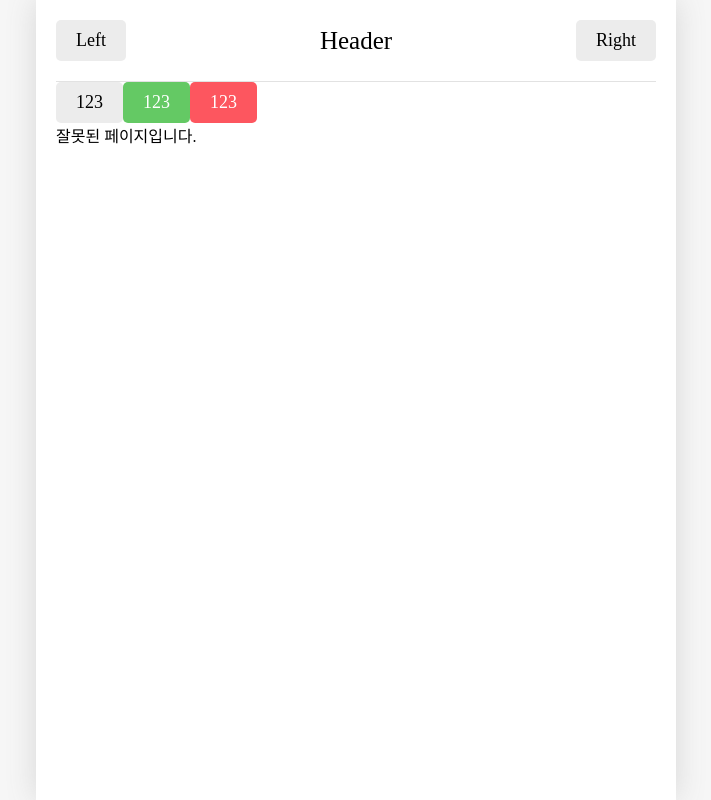
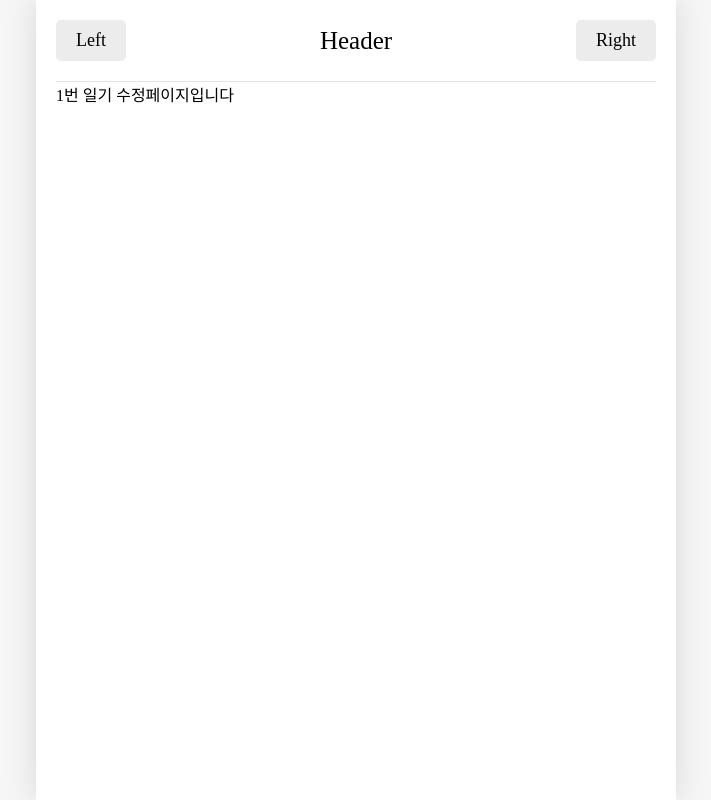
Before and after one commit to clare-u/onebite-react, a React (Vite) app in the folder section12/: page /edit/1 in a window 1280 px wide. Shown: the whole page, without its empty margins (284-995 px from the left). Built offline with nearby package versions, Linux system fonts and the light colour scheme; a web font is replaced by a local one.

Commit message:
12.8) 일기 관리 기능 구현하기 1

```diff
--- a/section12/src/App.jsx
+++ b/section12/src/App.jsx
@@ -1,23 +1,39 @@
 import "./App.css";
-import { Routes, Route, Link, useNavigate } from "react-router-dom";
+import { Routes, Route } from "react-router-dom";
+import { useReducer } from "react";
 import Home from "./pages/Home";
 import Diary from "./pages/Diary";
 import New from "./pages/New";
 import Notfound from "./pages/Notfound";
 import Button from "./components/Button";
 import Header from "./components/Header";
-
-import { getEmotionImage } from "./util/get-emotion-image";
+import Edit from "./pages/Edit";
 
 // 1. "/" : 모든 일기를 조회하는 Home 페이지
 // 2. "/new" : 새로운 일기를 작성하는 New 페이지
 // 3. "/diary" : 일기를 상세히 조회하는 Diary 페이지
+
+const mockData = [
+  {
+    id: 1,
+    createdDate: new Date().getTime(),
+    emotionId: 1,
+    content: "1번 일기 내용",
+  },
+  {
+    id: 2,
+    createdDate: new Date().getTime(),
+    emotionId: 2,
+    content: "2번 일기 내용",
+  },
+];
+
+function reducer(state, action) {
+  return state;
+}
+
 function App() {
-  const nav = useNavigate();
-  const onClickButton = () => {
-    nav("/new");
-  };
-
+  const [data, dispatch] = useReducer(reducer, mockData);
   return (
     <>
       <Header
@@ -25,31 +41,11 @@
         leftChild={<Button text={"Left"} />}
         rightChild={<Button text={"Right"} />}
       />
-
-      <Button
-        text={"123"}
-        onClick={() => {
-          console.log("123번 버튼 클릭!");
-        }}
-      />
-      <Button
-        text={"123"}
-        type={"POSITIVE"}
-        onClick={() => {
-          console.log("123번 버튼 클릭!");
-        }}
-      />
-      <Button
-        text={"123"}
-        type={"NEGATIVE"}
-        onClick={() => {
-          console.log("123번 버튼 클릭!");
-        }}
-      />
       <Routes>
         <Route path="/" element={<Home />} />
         <Route path="/new" element={<New />} />
         <Route path="/diary/:id" element={<Diary />} />
+        <Route path="/edit/:id" element={<Edit />} />
         <Route path="*" element={<Notfound />} />
       </Routes>
     </>
--- /dev/null
+++ b/section12/src/pages/Edit.jsx
@@ -0,0 +1,8 @@
+import { useParams } from "react-router-dom";
+
+const Edit = () => {
+  const params = useParams();
+  return <div>{params.id}번 일기 수정페이지입니다</div>;
+};
+
+export default Edit;
```
